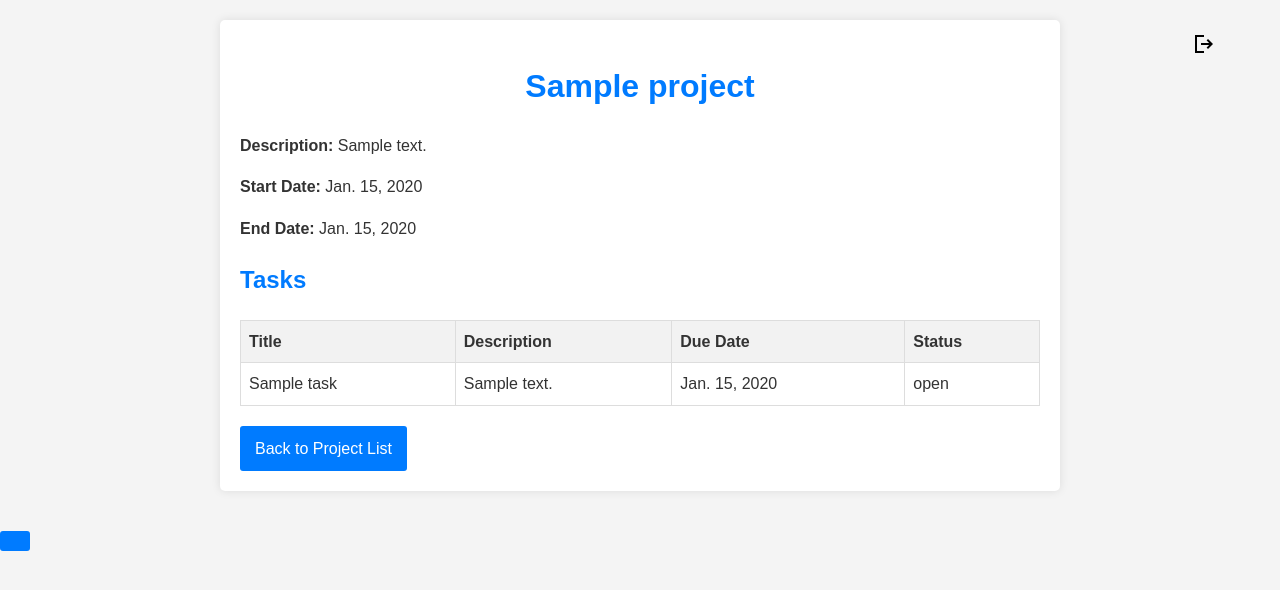
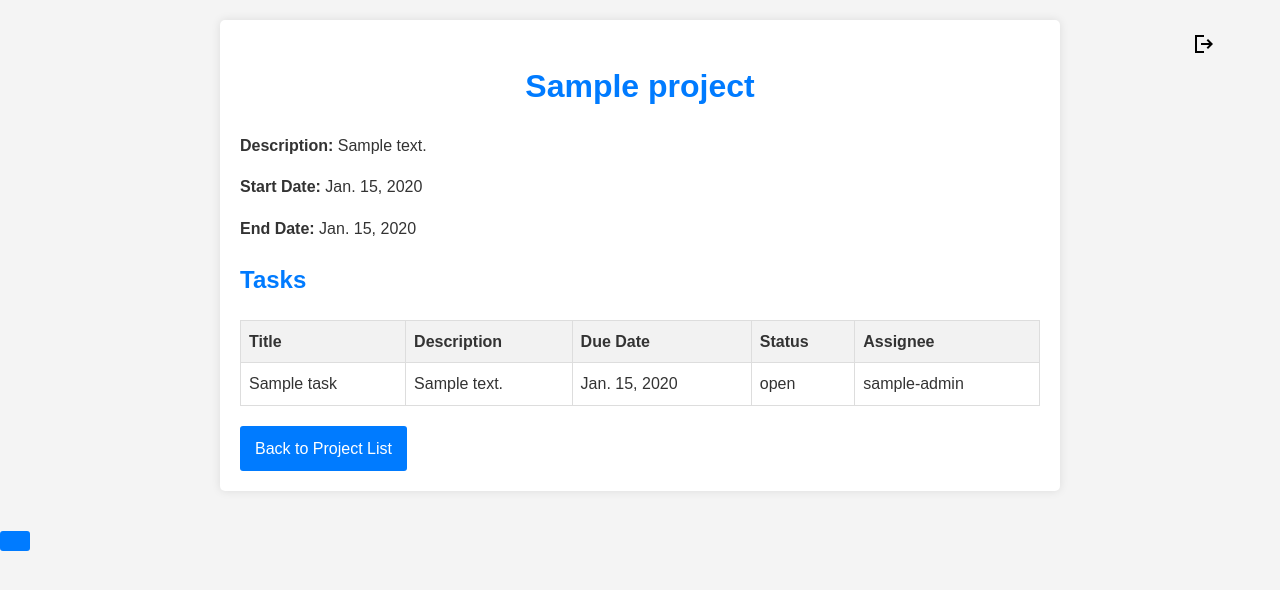
Before and after one commit to burmese-girl/project_management_app, a Django app: page /projects/project_detail/1/ in a window 1280 px wide. Shown: the top 590 px of the page. Run offline with Django 5.2, Linux system fonts and the light colour scheme; a user stored in the database is signed in; tables that the repository leaves empty hold one stand-in row (values such as "Sample post"); some libraries are stand-ins or nearby versions.

Commit message:
feat[RBAC]: project update control role based, add constant for task types, add check role functions in TeamMember, change code in template for permission

```diff
--- a/projects/constants.py
+++ b/projects/constants.py
@@ -14,3 +14,9 @@ PROJECT_ROLES = [
     ('team lead', 'Team Lead'),
     ('staff', 'Staff')
 ]
+
+TASK_TYPES = [
+    ('task', 'Task'),
+    ('story', 'Story'),
+    ('bug', 'Bug')
+]
--- a/projects/models.py
+++ b/projects/models.py
@@ -31,6 +31,12 @@ class TeamMember(models.Model):
     def __str__(self):
         return f'{self.user.username}-{self.role}'
 
+    def is_admin(self):
+        return self.role == 'admin'
+
+    def is_manager(self):
+        return self.role == 'manager'
+
 class Profile(models.Model):
     user = models.OneToOneField(User, on_delete=models.CASCADE)
     bio = models.TextField(max_length=500, blank=True)
--- a/projects/templates/projects/project_detail.html
+++ b/projects/templates/projects/project_detail.html
@@ -22,6 +22,7 @@
                     <th>Description</th>
                     <th>Due Date</th>
                     <th>Status</th>
+                    <th>Assignee</th>
                 </tr>
             </thead>
             <tbody>
@@ -31,10 +32,11 @@
                         <td>{{ task.description }}</td>
                         <td>{{ task.due_date }}</td>
                         <td>{{ task.status }}</td>
+                        <td>{{ task.assignee }}</td>
                     </tr>
                 {% empty %}
                     <tr>
-                        <td colspan="4">No tasks available for this project.</td>
+                        <td colspan="5">No tasks available for this project.</td>
                     </tr>
                 {% endfor %}
             </tbody>
--- a/projects/templates/projects/project_list.html
+++ b/projects/templates/projects/project_list.html
@@ -20,14 +20,16 @@
                 </tr>
             </thead>
             <tbody>
-                {% for project in projects %}
+                {% for project, edit_permission in project_context %}
                     <tr>
                         <td>{{ project.name }}</td>
                         <td>{{ project.description }}</td>
                         <td>{{ project.start_date }}</td>
                         <td>{{ project.end_date }}</td>
                         <td><a href="{% url 'project_detail' project.pk %}">View</a></td>
-                        <td><a href="{% url 'project_update' project.pk %}" class="edit-btn">Edit</a></td>
+                        {% if edit_permission %}
+                            <td><a href="{% url 'project_update' project.pk %}" class="edit-btn">Edit</a></td>
+                        {% endif %}
                     </tr>
                 {% empty %}
                     <tr>
--- a/projects/views/view_projects.py
+++ b/projects/views/view_projects.py
@@ -3,6 +3,8 @@ from django.views.generic import ListView, DetailView
 from django.contrib.auth.mixins import LoginRequiredMixin
 from django.contrib.auth.models import User
 from django.views import View
+# from django.core.exceptions import PermissionDenied
+from django.contrib import messages
 from ..models import Task, Project
 
 def task_list(request):
@@ -21,8 +23,14 @@ class ProjectListView(LoginRequiredMixin, ListView):
 
     def get_context_data(self, **kwargs):
         context = super().get_context_data(**kwargs)
-        current_user = self.request.user.username
-        context['projects'] = self.get_queryset().filter(team_members__user=User.objects.get(username=current_user))
+        current_user = User.objects.get(username=self.request.user.username)
+        projects = self.get_queryset().filter(team_members__user=current_user)
+        edit_permissions = []
+        if projects != None:
+            for i in projects:
+                team_member = i.team_members.get(user=current_user)
+                edit_permissions.append(team_member.is_admin() or team_member.is_manager())
+        context['project_context'] = zip(projects, edit_permissions)
         return context
 
 class ProjectDetailView(LoginRequiredMixin, DetailView):
@@ -40,6 +48,15 @@ class ProjectUpdateView(LoginRequiredMixin, View):
 
     def get(self, request, pk):
         project = get_object_or_404(Project, pk=pk)
+        current_user = self.request.user.username
+        team_member = project.team_members.get(user=User.objects.get(username=current_user))
+        admin_or_manager = team_member.is_admin() or team_member.is_manager()
+        if admin_or_manager:
+            pass
+        else:
+            # raise PermissionDenied("You do not have permission to access this page.")
+            messages.warning(request, "You do not have permission to access this page.")
+            return redirect('project_list')
         return render(request, self.template_name, {'project': project})
 
     def post(self, request, pk):
```
